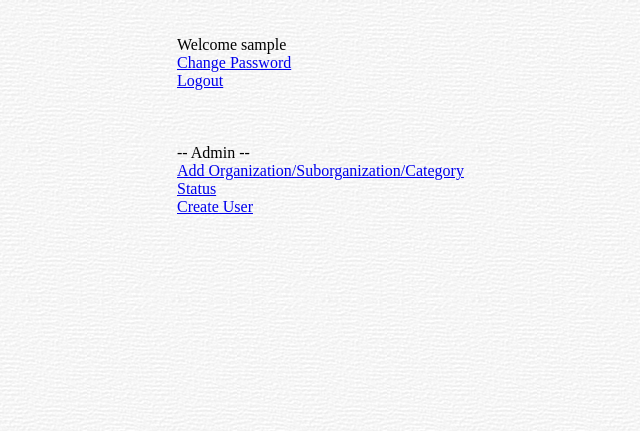
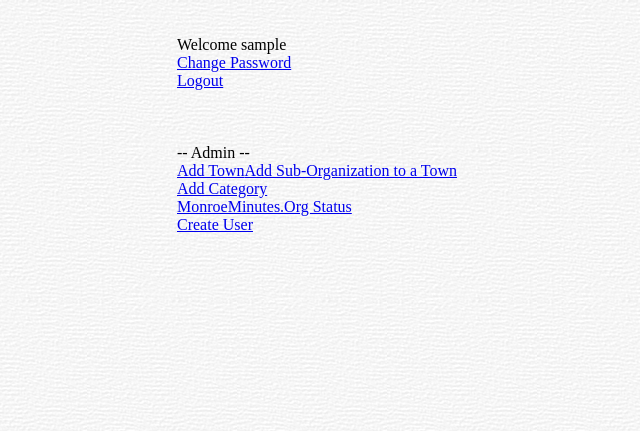
Before and after one commit to thequbit/monroeminutes, a PHP site: page /dashboard/dashboard.php in a window 1280 px wide. Shown: the top 431 px of the page, without its empty margins (63-703 px from the left). Run offline with PHP 8.4, Linux system fonts and the light colour scheme; the visitor is signed in with stand-in values (Sample User, id 1).

Commit message:
changed outward naming convention from Organization to Town

```diff
--- a/src/dashboard/dashboard.php
+++ b/src/dashboard/dashboard.php
@@ -35,8 +35,10 @@
 				if( isset($_SESSION['isadmin']) && $_SESSION['isadmin'] == true )
 				{
 					echo "<br><br><br>-- Admin --<br>";
-					echo '<a href="addentity.php">Add Organization/Suborganization/Category</a><br>';
-					echo '<a href="status.php">Status</a><br>';
+					echo '<a href="addorganization.php">Add Town</a>';
+					echo '<a href="addsuborganization.php">Add Sub-Organization to a Town</a><br>';
+					echo '<a href="addcategory.php">Add Category</a><br>';
+					echo '<a href="status.php">MonroeMinutes.Org Status</a><br>';
 					echo '<a href="createuser.php">Create User</a?<br>';
 				}
 
--- a/src/index.php
+++ b/src/index.php
@@ -147,7 +147,7 @@
 
 							require_once("./tools/OrganizationsTool.class.php");
 
-							echo "Oranization(s):<br>";
+							echo "Towns/Villages/Cities:<br>";
 
 							// start of select multiple
 							echo '<select multiple="organization" id="organizations" name="organization[]">'; // TODO: set this width to a set value
```
